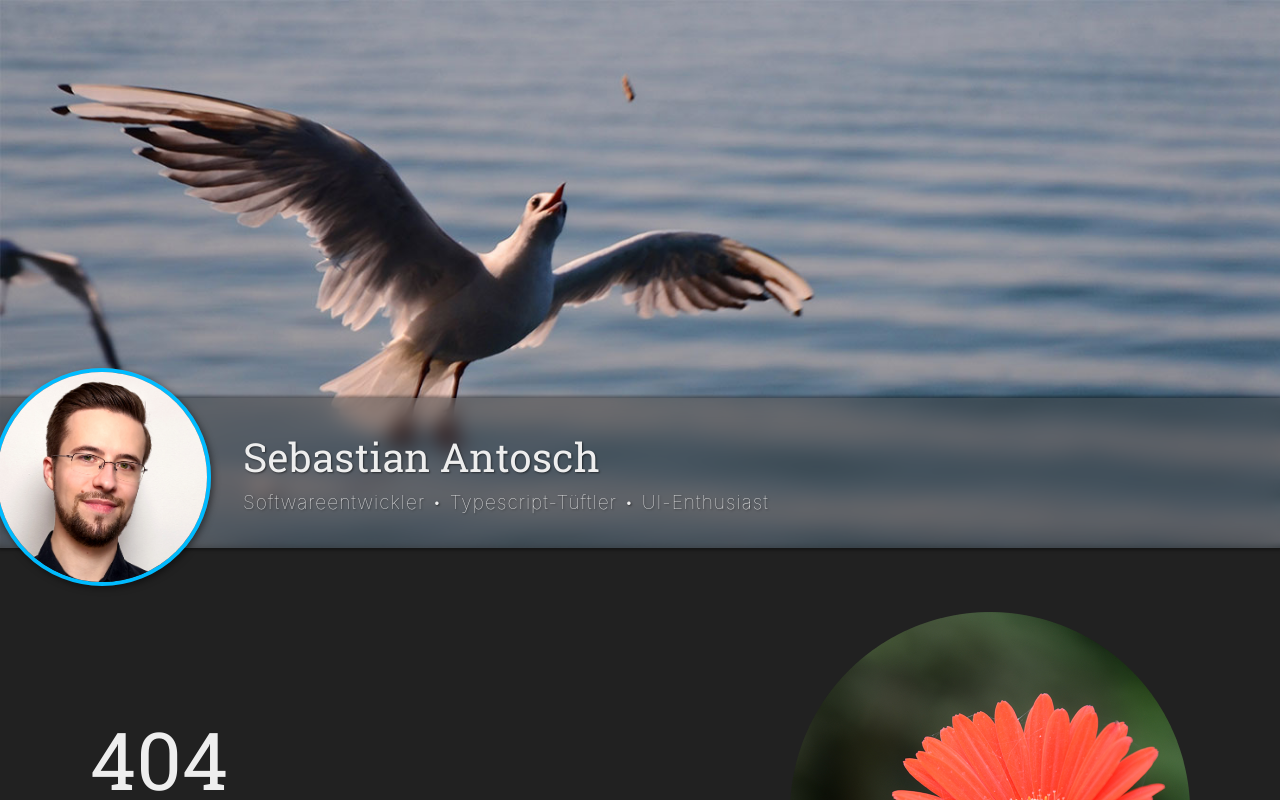
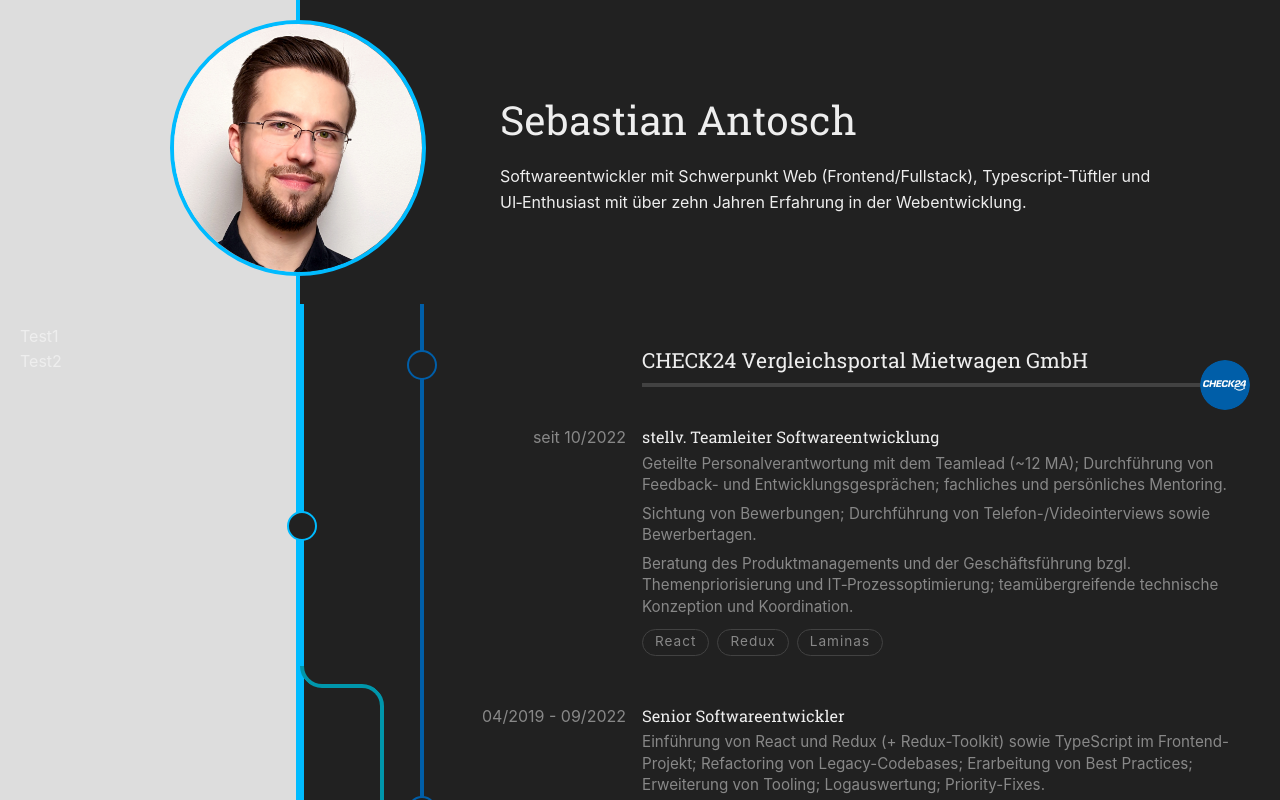
Before and after one commit to santosch/website2023, a Next.js app: page /print in a window 1280 px wide. Before the commit this address had no page. Shown: the top 800 px of the page. Built offline with nearby package versions, Linux system fonts and the light colour scheme.

Commit message:
outline print page, refactor vita to take the headlines as props

```diff
--- a/src/app/layout.tsx
+++ b/src/app/layout.tsx
@@ -100,7 +100,7 @@ export default function RootLayout({
                     {children}
                 </>
             </main>
-        <Footer />
+            <Footer />
         </body>
     </html>
   )
--- /dev/null
+++ b/src/app/print/page.module.scss
@@ -0,0 +1,39 @@
+$padding: 20px;
+$side: 300px;
+
+.grid {
+  display: flex;
+
+  &__center {
+    align-items: center;
+  }
+}
+
+.aside {
+  flex: 0 0 $side;
+  background-color: #dddddd;
+  padding: $padding;
+  border-right: var(--border);
+}
+
+.main {
+  flex: 1 1 auto;
+  padding-right: 30px;
+}
+
+.image {
+  max-width: 100%;
+  height: auto;
+  border-radius: 50%;
+  border: var(--border);
+  position: relative;
+  right: - $side / 2;
+}
+
+.header {
+  padding-left: var(--left-col-width);
+}
+
+.pagebreak {
+  page-break-before: always;
+}
--- /dev/null
+++ b/src/app/print/page.tsx
@@ -0,0 +1,47 @@
+import styles from "./page.module.scss";
+import Vita from "@santosch/components/Vita/Vita";
+import CoursesAndAchievements from "@santosch/components/CoursesAndAchievements/CoursesAndAchievements";
+import Image from "next/image";
+import classNames from "classnames";
+
+export default function Print(): JSX.Element {
+    return (
+        <>
+            <div className={classNames(styles.grid, styles.grid__center)}>
+                <div className={styles.aside}>
+                    <Image
+                        src="/assets/images/sebastian-antosch.jpg"
+                        alt="Sebastian Antosch"
+                        width={970}
+                        height={970}
+                        className={styles.image}
+                    />
+                </div>
+                <div className={styles.main}>
+                    <div className={styles.header}>
+                        <h1>
+                            Sebastian Antosch
+                        </h1>
+                        <p>
+                            Softwareentwickler mit Schwerpunkt Web (Frontend/Fullstack),
+                            Typescript-Tüftler und UI&#8209;Enthusiast mit über zehn Jahren Erfahrung
+                            in der Webentwicklung.
+                        </p>
+                    </div>
+                </div>
+            </div>
+            <div className={styles.grid}>
+                <div className={styles.aside}>
+                    Test1
+                    <div className={styles.pagebreak}></div>
+                    Test2
+                </div>
+                <div className={styles.main}>
+                    <Vita
+                    />
+                    <CoursesAndAchievements />
+                </div>
+            </div>
+        </>
+    )
+}
--- a/src/components/Graph/Step/Step.module.scss
+++ b/src/components/Graph/Step/Step.module.scss
@@ -46,11 +46,13 @@
     }
   }
 
-  &__highlighted {
-    color: var(--step-color);
+  @media screen {
+    &__highlighted {
+      color: var(--step-color);
 
-    &:after {
-      border-color: var(--step-color);
+      &:after {
+        border-color: var(--step-color);
+      }
     }
   }
 }
--- a/src/components/Vita/Vita.module.scss
+++ b/src/components/Vita/Vita.module.scss
@@ -16,21 +16,3 @@
     margin-left: 0;
   }
 }
-
-.headline {
-  text-align: center;
-  margin: 2rem 0;
-  font-size: 1.5rem;
-
-  @include minTablet {
-    font-size: 1.8rem;
-  }
-
-  @include minDesktop {
-    font-size: 2rem;
-  }
-
-  @media print {
-    page-break-before: always;
-  }
-}
--- a/src/components/Vita/Vita.tsx
+++ b/src/components/Vita/Vita.tsx
@@ -25,7 +25,15 @@ import Birth from "./Stations/Other/Birth";
 import School from "@santosch/components/Vita/Stations/School/School";
 
 
-export default function Vita(): JSX.Element {
+export default function Vita(
+    {
+        headlineProfessional = null,
+        headlineSchool = null,
+    }: {
+        headlineProfessional?: JSX.Element | null,
+        headlineSchool?: JSX.Element | null,
+    }
+): JSX.Element {
 
     return (
         <div className={styles.container}>
@@ -35,9 +43,7 @@ export default function Vita(): JSX.Element {
                         s1={<Line color={COLORS.DEFAULT} />}
                         s4={<Line color={COLORS.CHECK} />}
                     >
-                        <h2 className={styles.headline}>
-                            Beruflicher Werdegang
-                        </h2>
+                        {headlineProfessional}
                     </Entry>
 
                     <Entry
@@ -165,9 +171,7 @@ export default function Vita(): JSX.Element {
                         s2={<Line color={COLORS.HSA} event="hsa-bachelor" />}
                         s3={<Line color={COLORS.ISAN} />}
                     >
-                        <h2 className={styles.headline}>
-                            Schulische Ausbildung
-                        </h2>
+                        {headlineSchool}
                         <Hsa />
                     </Entry>
                     <Entry
```
Also changed, not shown: src/app/page.tsx (+9 -1 lines), src/components/Headline/Headline.module.scss (added, +19 -0 lines), src/components/Headline/Headline.tsx (added, +15 -0 lines).
